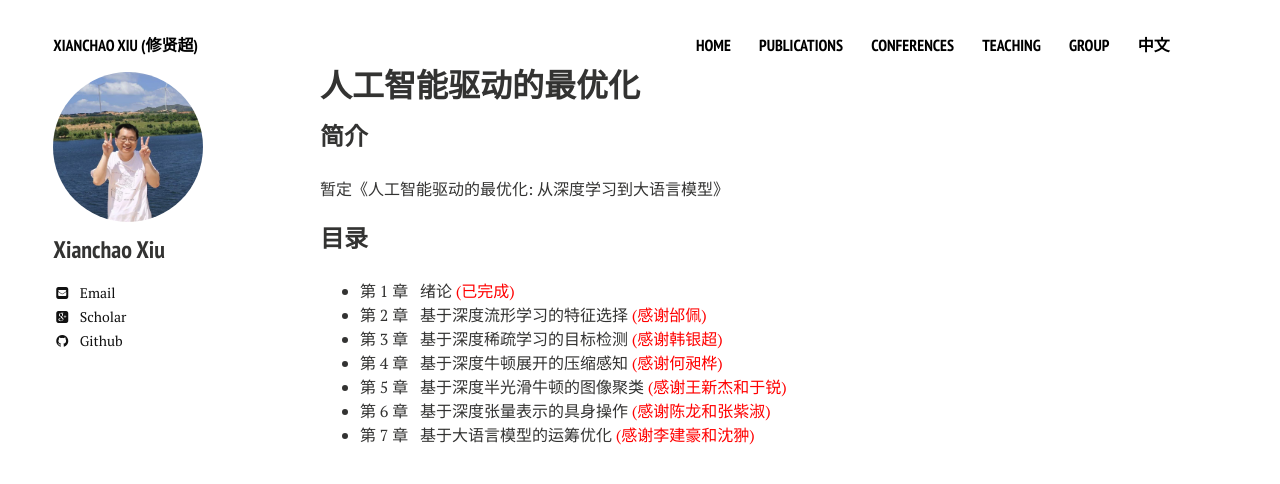
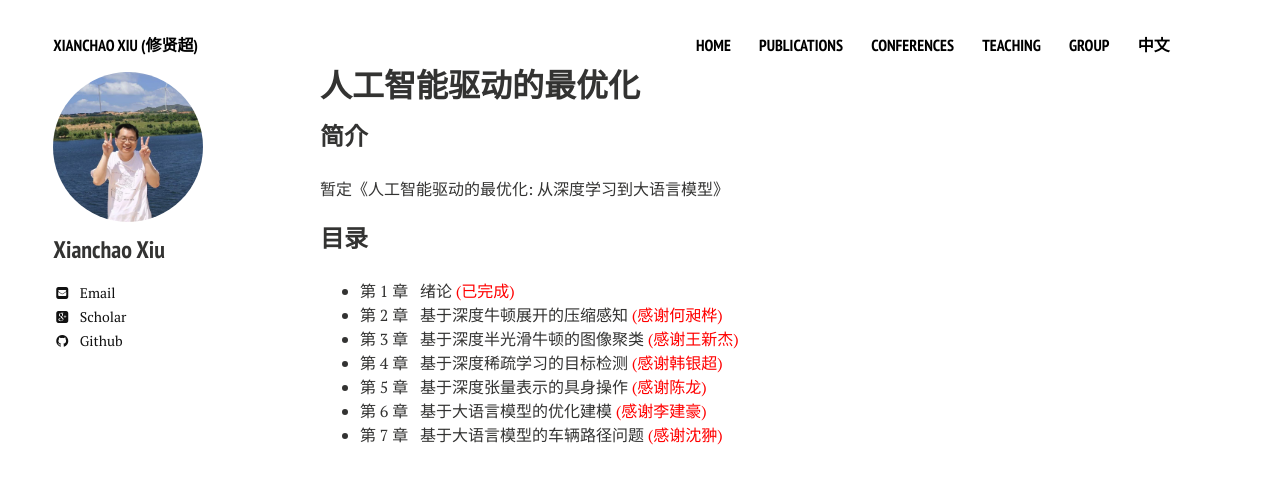
Before and after one commit to xianchaoxiu/xianchaoxiu.github.io, a Jekyll site: the page built from chinese/book/AIOPT/index.md, in a window 1280 px wide. Shown: the top 484 px of the page. Built offline with Jekyll 4.4.1, drawn with Linux system fonts in a browser that asks for light colours; nearby versions of some CDN libraries.

Commit message:
Update index.md

```diff
--- a/chinese/book/AIOPT/index.md
+++ b/chinese/book/AIOPT/index.md
@@ -10,9 +10,9 @@ share: false
 
 ### 目录
   - 第 1 章 &nbsp;  绪论 <span style="color:#ff0000">(已完成)</span> <br>
-  - 第 2 章 &nbsp;  基于深度流形学习的特征选择 <span style="color:#ff0000">(感谢邰佩)</span> <br>
-  - 第 3 章 &nbsp;  基于深度稀疏学习的目标检测 <span style="color:#ff0000">(感谢韩银超)</span> <br>
-  - 第 4 章 &nbsp;  基于深度牛顿展开的压缩感知 <span style="color:#ff0000">(感谢何昶桦)</span> <br>
-  - 第 5 章 &nbsp;  基于深度半光滑牛顿的图像聚类 <span style="color:#ff0000">(感谢王新杰和于锐)</span> <br>
-  - 第 6 章 &nbsp;  基于深度张量表示的具身操作 <span style="color:#ff0000">(感谢陈龙和张紫淑)</span> <br>
-  - 第 7 章 &nbsp;  基于大语言模型的运筹优化 <span style="color:#ff0000">(感谢李建豪和沈翀)</span> <br>
+  - 第 2 章 &nbsp;  基于深度牛顿展开的压缩感知 <span style="color:#ff0000">(感谢何昶桦)</span> <br>
+  - 第 3 章 &nbsp;  基于深度半光滑牛顿的图像聚类 <span style="color:#ff0000">(感谢王新杰)</span> <br>
+  - 第 4 章 &nbsp;  基于深度稀疏学习的目标检测 <span style="color:#ff0000">(感谢韩银超)</span> <br>
+  - 第 5 章 &nbsp;  基于深度张量表示的具身操作 <span style="color:#ff0000">(感谢陈龙)</span> <br>
+  - 第 6 章 &nbsp;  基于大语言模型的优化建模 <span style="color:#ff0000">(感谢李建豪)</span> <br>
+  - 第 7 章 &nbsp;  基于大语言模型的车辆路径问题 <span style="color:#ff0000">(感谢沈翀)</span> <br>
```
